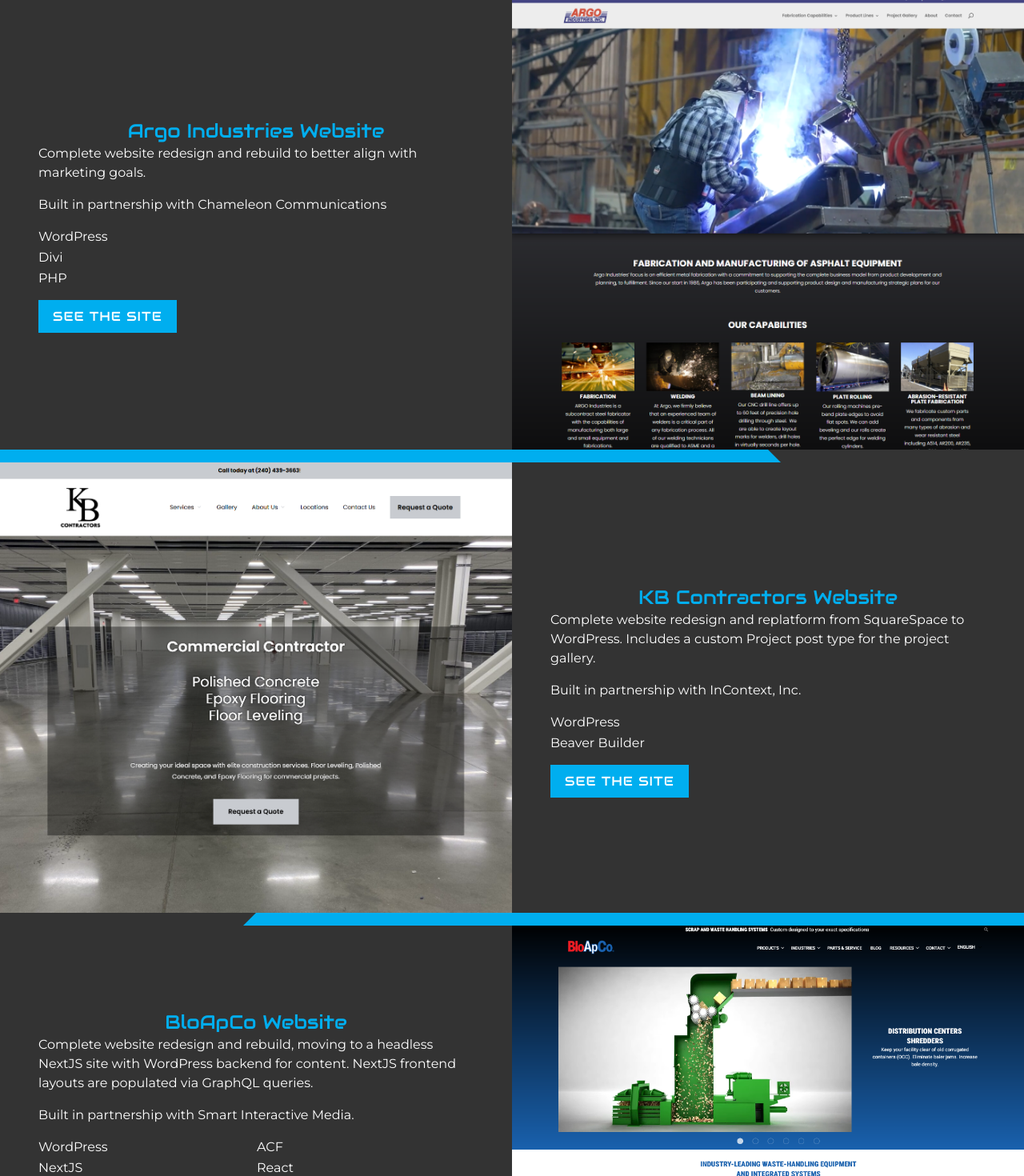
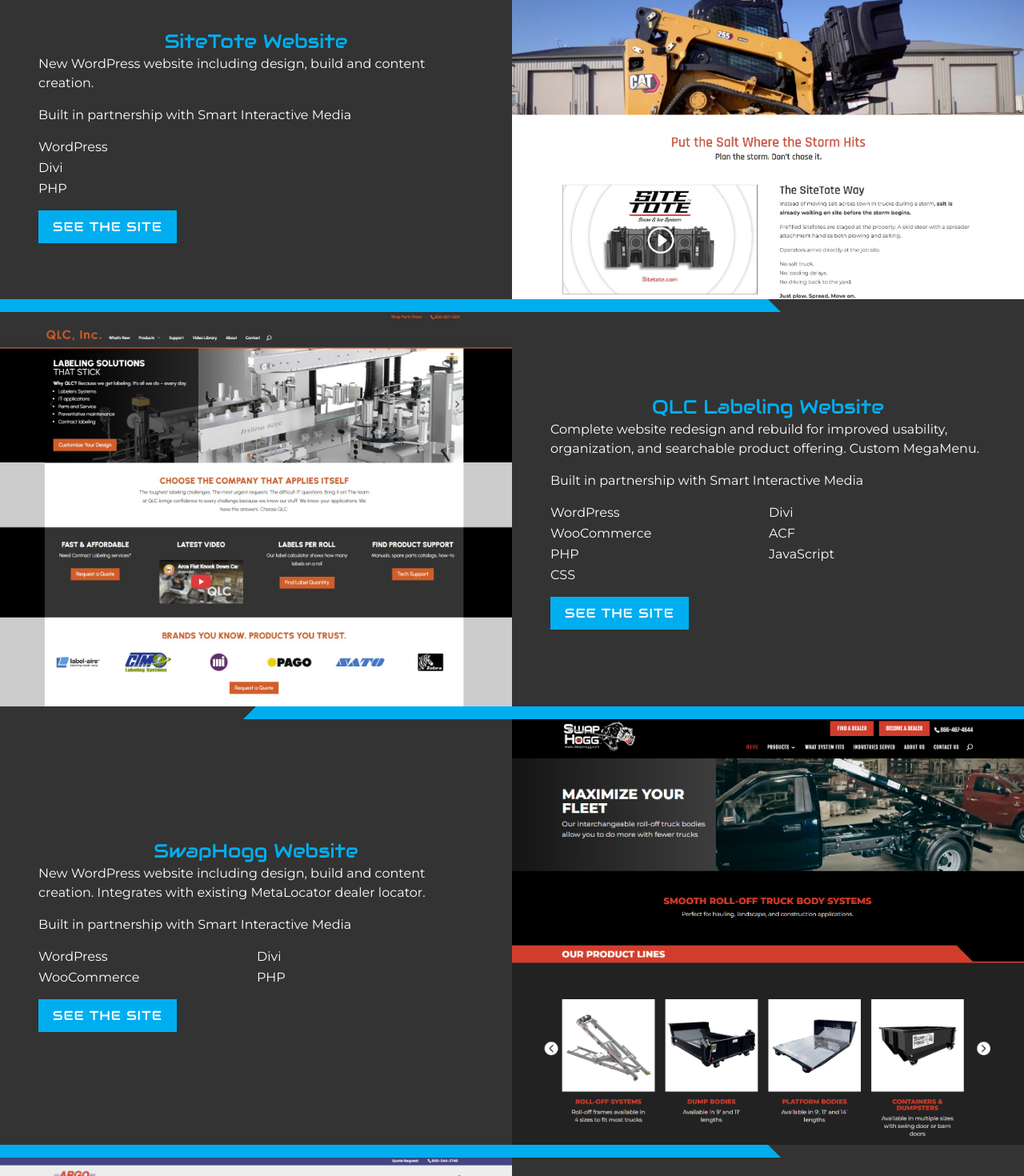
Before and after one commit to bourneidBH/bourne-technology, a SvelteKit app: page /projects in a window 1280 px wide. Shown: the part 720-2190 px from the top of the page at 80% size. Built offline with nearby package versions, Linux system fonts and the light colour scheme.

Commit message:
update projects

```diff
--- a/src/routes/projects/+page.svelte
+++ b/src/routes/projects/+page.svelte
@@ -14,8 +14,44 @@
   import kbContractors from '$lib/assets/kb-contractors.png'
   import argo from '$lib/assets/argo-after.png'
   import swaphogg from '$lib/assets/swaphogg.png'
+  import qlc from '$lib/assets/qlc-labeling-after.jpg'
+  import sitetote from '$lib/assets/sitetote.jpg'
+  import natesSnow from '$lib/assets/nates-snow.jpg'
 
   export const blocks: Block[] = [
+    {
+      title: 'Nate\'s Snow & Ice Website',
+      bodyParagraphs: [
+        `New WordPress website build to match provided design specifications.`,
+        `Built in partnership with Smart Interactive Media`,
+      ],
+      bodyList: ['WordPress', 'Divi', 'PHP',],
+      imageSrc: natesSnow,
+      imageAlt: 'Nate\'s Snow & Ice website build',
+      projectUrl: 'https://natessnow.com/',
+    },
+    {
+      title: 'SiteTote Website',
+      bodyParagraphs: [
+        `New WordPress website including design, build and content creation.`,
+        `Built in partnership with Smart Interactive Media`,
+      ],
+      bodyList: ['WordPress', 'Divi', 'PHP',],
+      imageSrc: sitetote,
+      imageAlt: 'SiteTote website build',
+      projectUrl: 'https://sitetote.com/',
+    },
+    {
+      title: 'QLC Labeling Website',
+      bodyParagraphs: [
+        `Complete website redesign and rebuild for improved usability, organization, and searchable product offering. Custom MegaMenu.`,
+        `Built in partnership with Smart Interactive Media`,
+      ],
+      bodyList: ['WordPress', 'Divi', 'WooCommerce', 'ACF', 'PHP', 'JavaScript', 'CSS'],
+      imageSrc: qlc,
+      imageAlt: 'QLC Labeling redesign and build',
+      projectUrl: 'https://www.qlc-labeling.com/',
+    },
     {
       title: 'SwapHogg Website',
       bodyParagraphs: [
@@ -49,17 +85,17 @@
       imageAlt: 'KB Contractors redesign and build',
       projectUrl: 'https://kbcontractors.com/',
     },
-    {
-      title: 'BloApCo Website',
-      bodyParagraphs: [
-        `Complete website redesign and rebuild, moving to a headless NextJS site with WordPress backend for content. NextJS frontend layouts are populated via GraphQL queries.`,
-        `Built in partnership with Smart Interactive Media.`,
-      ],
-      bodyList: ['WordPress', 'ACF', 'NextJS', 'React', 'GraphQL', 'TailwindCSS', 'TypeScript'],
-      imageSrc: bloapco,
-      imageAlt: 'BloApCo website redesign and build',
-      projectUrl: 'https://www.bloapco.com',
-    },
+    // {
+    //   title: 'BloApCo Website',
+    //   bodyParagraphs: [
+    //     `Complete website redesign and rebuild, moving to a headless NextJS site with WordPress backend for content. NextJS frontend layouts are populated via GraphQL queries.`,
+    //     `Built in partnership with Smart Interactive Media.`,
+    //   ],
+    //   bodyList: ['WordPress', 'ACF', 'NextJS', 'React', 'GraphQL', 'TailwindCSS', 'TypeScript'],
+    //   imageSrc: bloapco,
+    //   imageAlt: 'BloApCo website redesign and build',
+    //   projectUrl: 'https://www.bloapco.com',
+    // },
     {
       title: 'Willman Industries Website',
       bodyParagraphs: [
```
